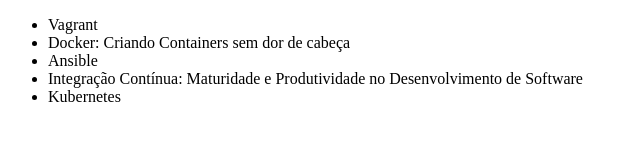
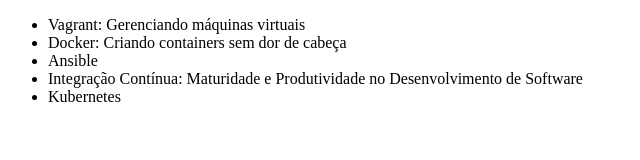
Before and after one commit to marcogresende/alura-git, a plain HTML site: page index.html in a window 1280 px wide. Shown: the whole page, without its empty margins (0-640 px from the left). Drawn offline with Linux system fonts and the light colour scheme.

Commit message:
Corrigindo curso de vagrant

```diff
--- a/index.html
+++ b/index.html
@@ -6,8 +6,8 @@
 </head>
 <body>
     <ul>
-        <li>Vagrant</li>
-        <li>Docker: Criando Containers sem dor de cabeça</li>
+        <li>Vagrant: Gerenciando máquinas virtuais</li>
+        <li>Docker: Criando containers sem dor de cabeça</li>
         <li>Ansible</li>
         <li>Integração Contínua: Maturidade e Produtividade no Desenvolvimento de Software</li>
         <li>Kubernetes</li>
```
